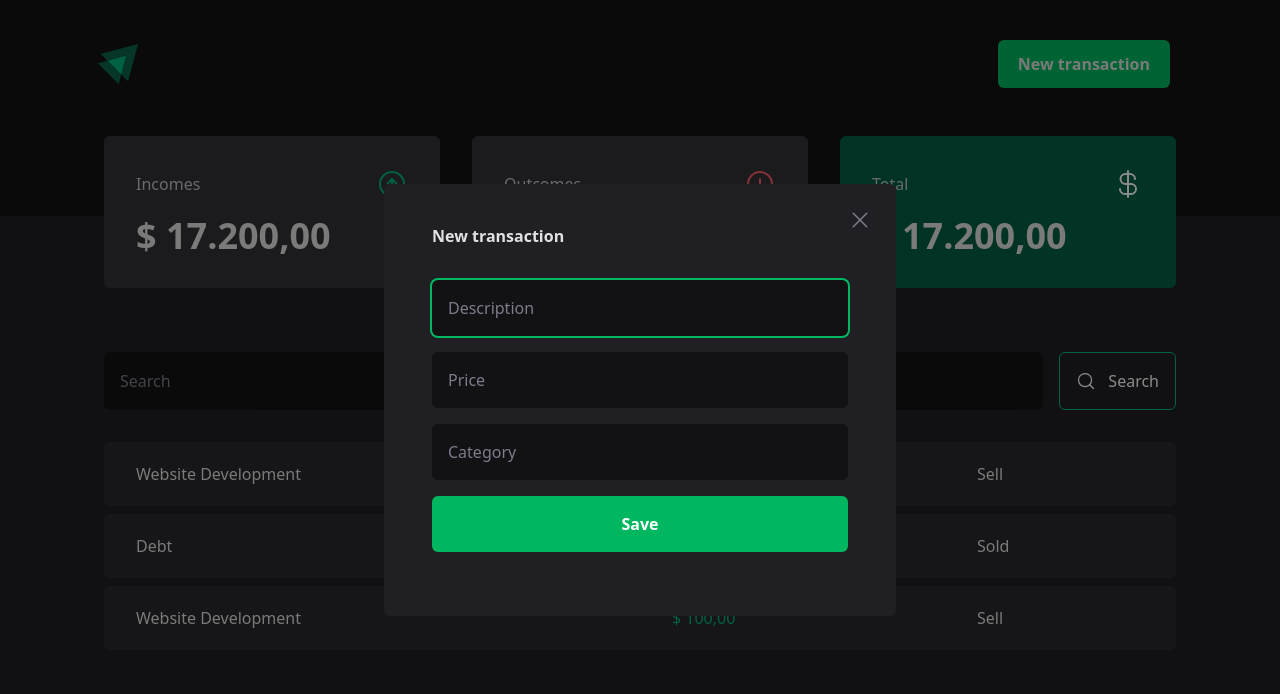
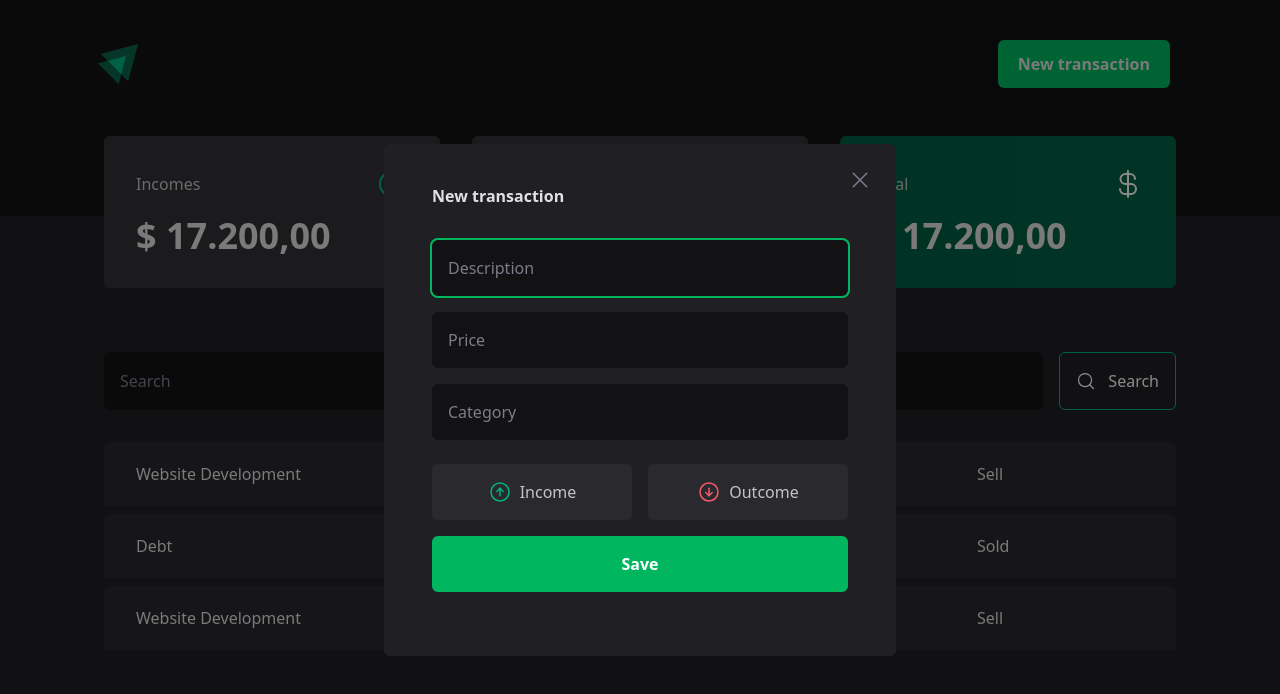
Before and after one commit to enoquetembe/dt-money, a React (Vite) app: page / in a window 1280 px wide. Both pictures are taken after a click on the button "New transaction". Shown: the top 694 px of the page. Built offline with nearby package versions, Linux system fonts and the light colour scheme.

Commit message:
feat:  adding transaction type button

```diff
--- a/package.json
+++ b/package.json
@@ -11,6 +11,7 @@
   },
   "dependencies": {
     "@radix-ui/react-dialog": "^1.0.4",
+    "@radix-ui/react-radio-group": "^1.1.3",
     "phosphor-react": "^1.4.1",
     "react": "^18.2.0",
     "react-dom": "^18.2.0"
--- a/src/components/NewTransactionModal.tsx
+++ b/src/components/NewTransactionModal.tsx
@@ -1,5 +1,6 @@
 import * as Dialog from '@radix-ui/react-dialog'
 import { X } from 'phosphor-react'
+import { TransactionType } from './TransactionType'
 
 export function NewTransactionModal() {
   return (
@@ -38,6 +39,8 @@ export function NewTransactionModal() {
             required
           />
 
+          <TransactionType />
+
           <button
             className="h-14 bg-green-500 font-bold text-white rounded-md
             px-5 hover:bg-green-700 transition-colors duration-300"
--- /dev/null
+++ b/src/components/TransactionType.tsx
@@ -0,0 +1,19 @@
+import { ArrowCircleDown, ArrowCircleUp } from 'phosphor-react'
+import * as RadioGroup from '@radix-ui/react-radio-group'
+import { TransactionTypeButton } from './TransactionTypeButton'
+
+export function TransactionType() {
+  return (
+    <RadioGroup.Root className="grid grid-cols-2 gap-4 mt-2">
+      <TransactionTypeButton variant="income" value="income">
+        <ArrowCircleUp size={24} className="text-green-300" />
+        Income
+      </TransactionTypeButton>
+
+      <TransactionTypeButton variant="outcome" value="outcome">
+        <ArrowCircleDown size={24} className="text-red-300" />
+        Outcome
+      </TransactionTypeButton>
+    </RadioGroup.Root>
+  )
+}
--- /dev/null
+++ b/src/components/TransactionTypeButton.tsx
@@ -0,0 +1,27 @@
+import * as RadioGroup from '@radix-ui/react-radio-group'
+
+interface TransactionTypeButtonProps {
+  // eslint-disable-next-line no-undef
+  children: React.ReactNode
+  variant: 'income' | 'outcome'
+  value: string
+}
+
+export function TransactionTypeButton({
+  children,
+  variant,
+  value,
+}: TransactionTypeButtonProps) {
+  return (
+    <RadioGroup.Item
+      value={value}
+      className={`bg-gray-700 flex items-center justify-center gap-2 p-4
+      rounded-md text-gray-300 data-[state="checked"]:text-white
+      data-[state="checked"]:${
+        variant === 'income' ? 'bg-green-500' : 'bg-red-500'
+      }`}
+    >
+      {children}
+    </RadioGroup.Item>
+  )
+}
```
Also changed, not shown: 1 other file (tests, documents, lock files or other folders).
